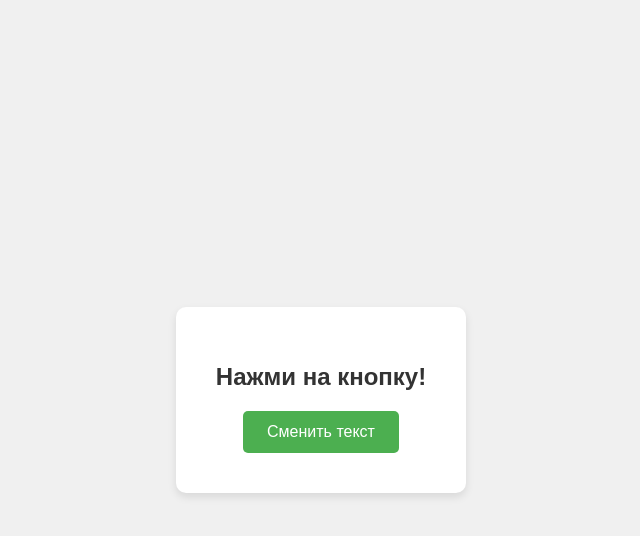
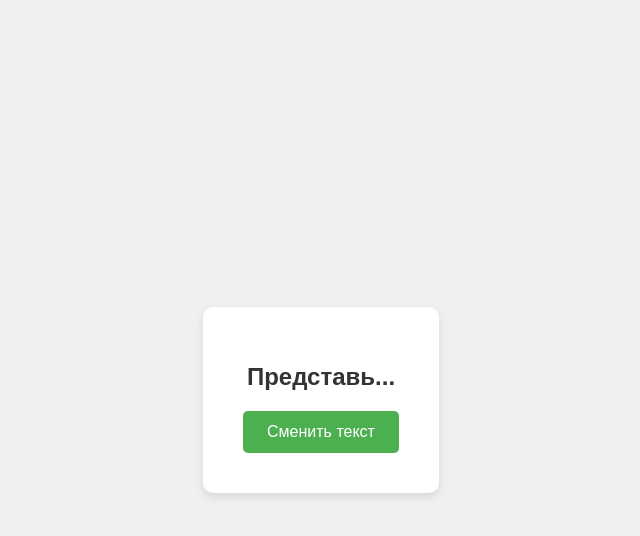
Before and after one commit to korobka170111-afk/liz, a Flask app: page / in a window 1280 px wide. Shown: the top 536 px of the page, without its empty margins (319-959 px from the left). Run offline with Flask 3, Linux system fonts and the light colour scheme.

Commit message:
посл

```diff
--- a/main.py
+++ b/main.py
@@ -13,24 +13,34 @@ texts = [
     'мило, правда?'
 ]
 
-current_index = 0  # храним текущий индекс на сервере
+current_index = 0
+
 
 @app.route('/')
 def index():
     return render_template('index.html')
 
+
 @app.route('/get_text')
 def get_text():
     global current_index
+
+    # Если уже дошли до конца, возвращаем пустой ответ
+    if current_index >= len(texts):
+        return jsonify({'finished': True})
+
     # Берём текущий текст
     text = texts[current_index]
+
     # Увеличиваем индекс для следующего раза
     current_index += 1
-    # Если дошли до конца, начинаем сначала
-    if current_index >= len(texts):
-        current_index = 0
-    return jsonify({'text': text})
+
+    # Проверяем, закончились ли тексты
+    finished = (current_index >= len(texts))
+
+    return jsonify({'text': text, 'finished': finished})
+
 
 if __name__ == '__main__':
-    port = int(os.environ.get("PORT", 8080))
+    port = int(os.environ.get("PORT", 8000))
     app.run(host='0.0.0.0', port=port)
--- a/static/style.css
+++ b/static/style.css
@@ -14,6 +14,9 @@ body {
     padding: 40px;
     border-radius: 10px;
     box-shadow: 0 4px 8px rgba(0, 0, 0, 0.1);
+    display: flex;
+    flex-direction: column;
+    align-items: center;
 }
 
 h1 {
@@ -30,9 +33,14 @@ button {
     font-size: 16px;
     border-radius: 5px;
     cursor: pointer;
-    transition: background-color 0.3s;
 }
 
 button:hover {
     background-color: #45a049;
 }
+
+img {
+    margin-top: 20px;
+    max-width: 300px;
+    border-radius: 10px;
+}
--- a/templates/index.html
+++ b/templates/index.html
@@ -8,22 +8,34 @@
 </head>
 <body>
     <div class="container">
-        <h1 id="main-text">Нажми на кнопку!</h1>
+        <h1 id="main-text">Представь...</h1>
         <button id="change-btn">Сменить текст</button>
     </div>
 
     <script>
-        let currentIndex = 0;
-
         const textElement = document.getElementById('main-text');
         const button = document.getElementById('change-btn');
 
         button.addEventListener('click', () => {
-            fetch(`/get_text?index=${currentIndex + 1}`)
+            fetch('/get_text')
                 .then(response => response.json())
                 .then(data => {
-                    textElement.textContent = data.text;
-                    currentIndex = data.next_index;
+                    if (data.finished) {
+                        // Тексты закончились — удаляем кнопку и показываем картинку
+                        button.style.display = 'none';
+
+                        // Создаём элемент с картинкой
+                        const img = document.createElement('img');
+                        img.src = '/static/img_1.png';
+                        img.alt = 'финальная картинка';
+                        img.style.maxWidth = '100%';
+                        img.style.marginTop = '20px';
+
+                        document.querySelector('.container').appendChild(img);
+                    } else {
+                        // Показываем следующий текст
+                        textElement.textContent = data.text;
+                    }
                 })
                 .catch(error => console.error('Ошибка:', error));
         });
```
Also changed, not shown: static/img_1.png (added).
